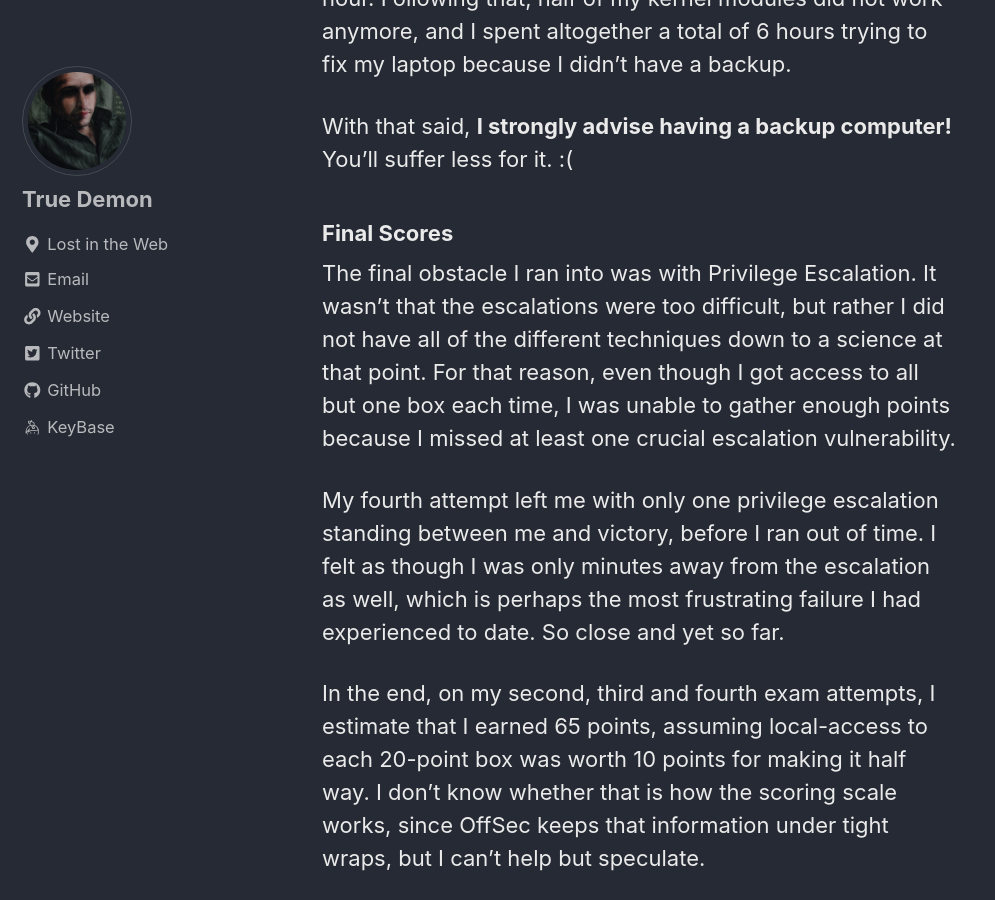
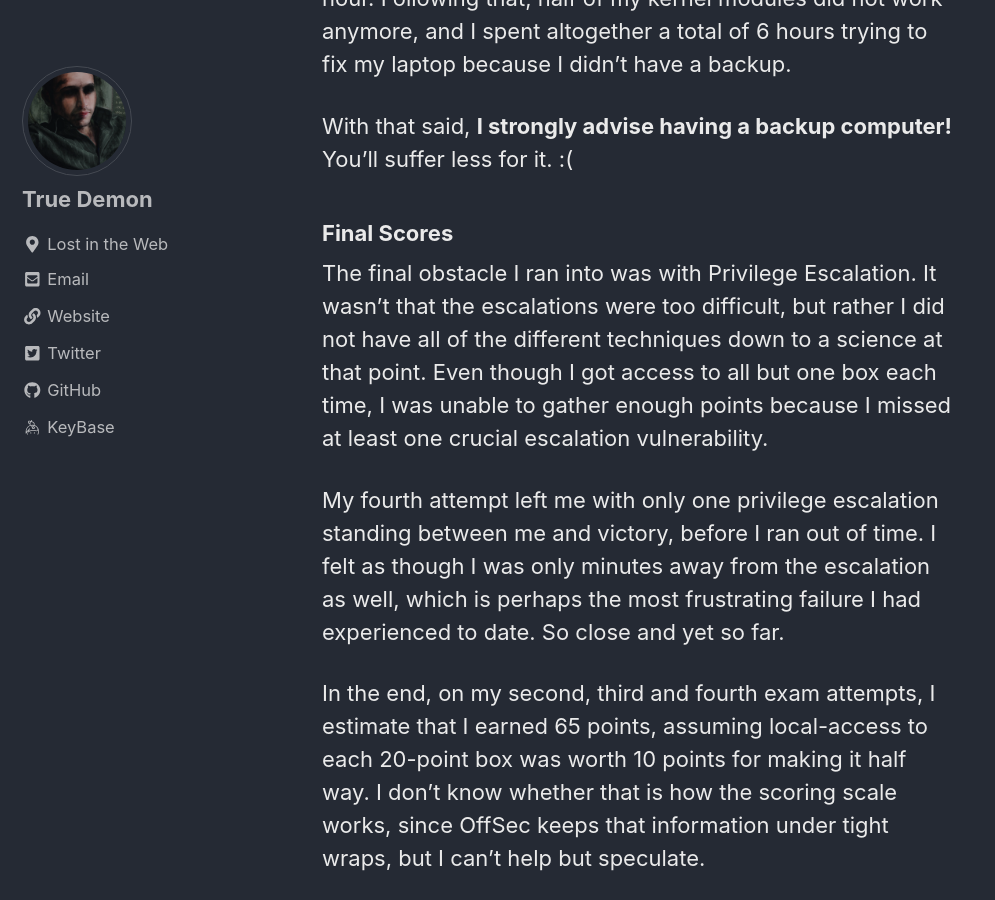
Before and after one commit to True-Demon/true-demon.github.io, a Jekyll site: the page built from _posts/2019/2019-02-20-oscp-journey-2.md, in a window 1280 px wide and 900 px high, scrolled down 5221 px. Shown: the whole window, without its empty margins (0-995 px from the left). Built offline with Jekyll 4.4.1, drawn with Linux system fonts in a browser that asks for light colours; cached includes are drawn as plain includes; nearby versions of some CDN libraries.

Commit message:
Splash change & corrections

```diff
--- a/_posts/2019/2019-02-20-oscp-journey-2.md
+++ b/_posts/2019/2019-02-20-oscp-journey-2.md
@@ -54,7 +54,7 @@ With that said, **I strongly advise having a backup computer!** You'll suffer le
 
 ### Final Scores
 
-The final obstacle I ran into was with Privilege Escalation. It wasn't that the escalations were too difficult, but rather I did not have all of the different techniques down to a science at that point. For that reason, even though I got access to all but one box each time, I was unable to gather enough points because I missed at least one crucial escalation vulnerability.
+The final obstacle I ran into was with Privilege Escalation. It wasn't that the escalations were too difficult, but rather I did not have all of the different techniques down to a science at that point. Even though I got access to all but one box each time, I was unable to gather enough points because I missed at least one crucial escalation vulnerability.
 
 My fourth attempt left me with only one privilege escalation standing between me and victory, before I ran out of time. I felt as though I was only minutes away from the escalation as well, which is perhaps the most frustrating failure I had experienced to date. So close and yet so far.
 
```
Also changed, not shown: _posts/2019/2019-03-28-oscp-journey-3.md (+1 -1 lines), images/posts/panic-button.jpg (added).
